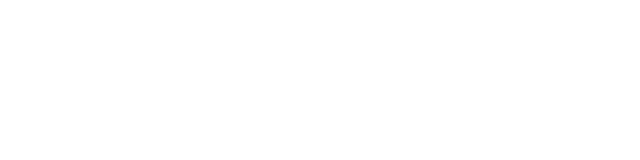
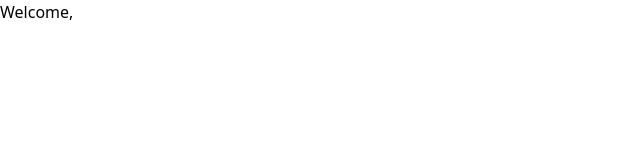
Before and after one commit to DaveSaah/linuxCTF, a Vue app: page /dashboard in a window 1280 px wide. Before the commit this address had no page. Shown: the top 160 px of the page, without its empty margins (0-640 px from the left). Built offline with nearby package versions, Linux system fonts and the light colour scheme.

Commit message:
chore: add dashboard view

```diff
--- a/src/router/index.ts
+++ b/src/router/index.ts
@@ -19,6 +19,11 @@
       name: 'login',
       component: () => import('../views/LoginView.vue'),
     },
+    {
+      path: '/dashboard',
+      name: 'dashboard',
+      component: () => import('../views/DashboardView.vue'),
+    },
   ],
 })
 
--- a/src/views/DashboardView.vue
+++ b/src/views/DashboardView.vue
@@ -0,0 +1,8 @@
+<script setup lang="ts">
+import {useUsernameStore} from '@/stores/user'
+const usernameStore = useUsernameStore()
+</script>
+
+<template>
+  <div>Welcome, {{ usernameStore.username }}</div>
+</template>
```
